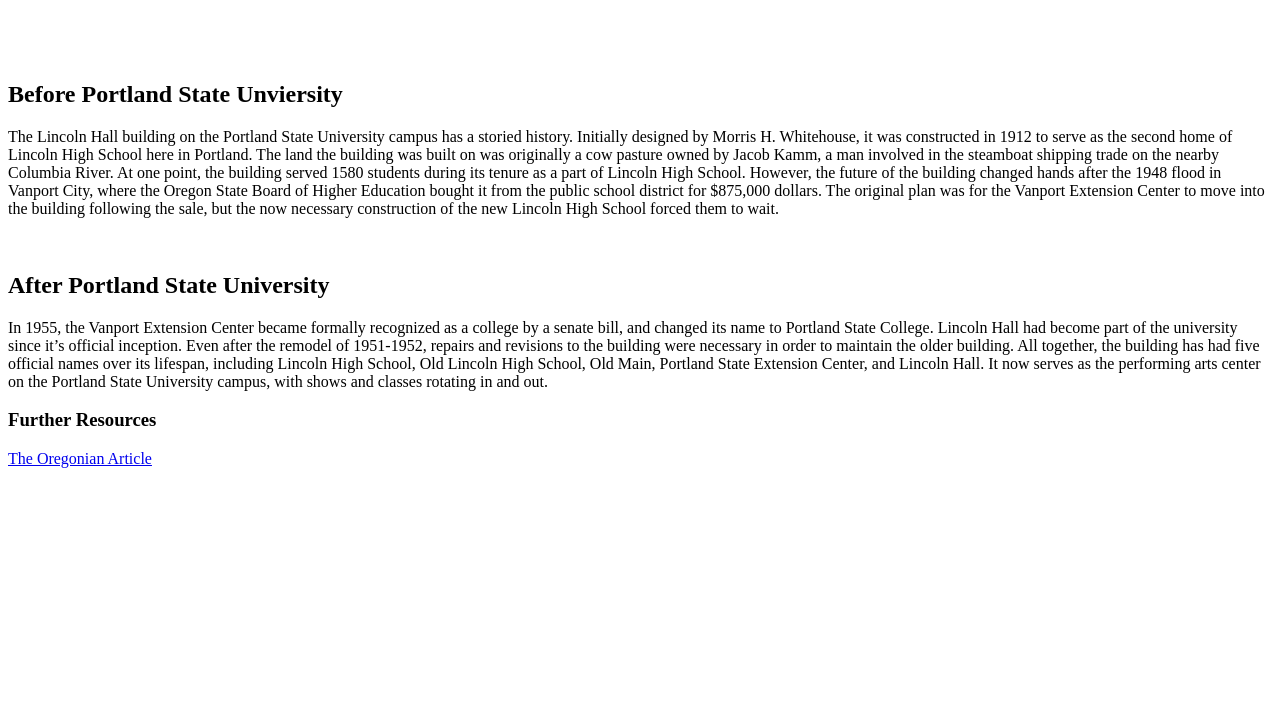
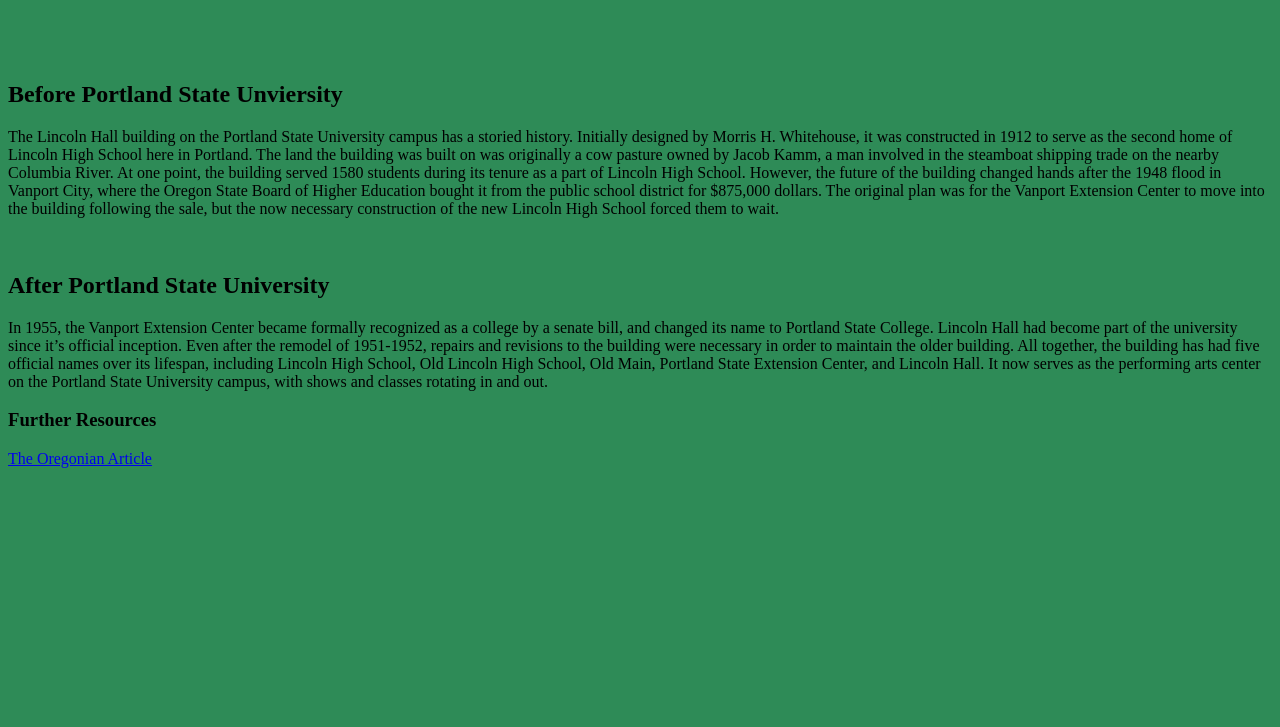
Before and after one commit to rkrige/Lincoln-Hall, a plain HTML site: page index.html in a window 1280 px wide. Shown: the part 73-800 px from the top of the page. Drawn offline with Linux system fonts and the light colour scheme.

Commit message:
Update index.html

```diff
--- a/index.html
+++ b/index.html
@@ -3,7 +3,7 @@
   <head>
     <title> Lincoln Hall </title>
   </head>
-  <body>
+  <body style=background-color:seagreen;>
   <h1> Let's Go On a Time Traveling Journey! </h1>
     <br>
     <br>
```
